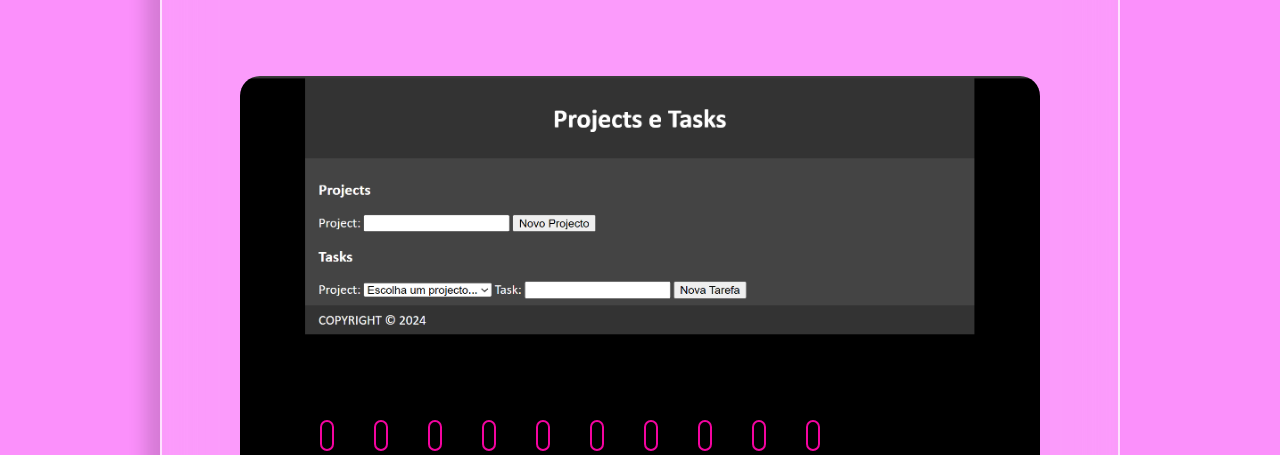
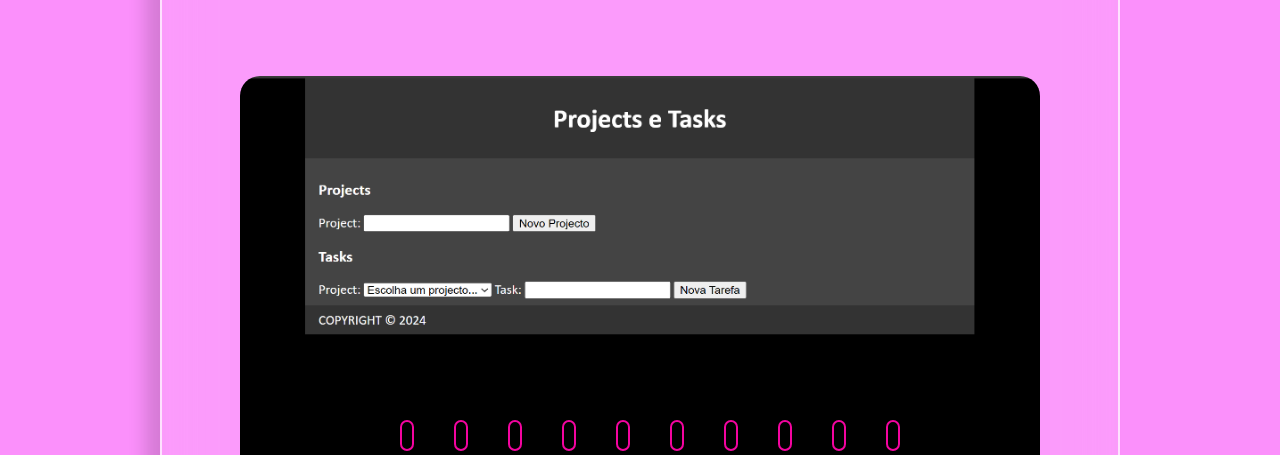
Before and after one commit to leticiaveigacs/MyPortifolio, a plain HTML site: page projects.html in a window 1280 px wide. Shown: the part 124-579 px from the top of the page. Drawn offline with Linux system fonts and the light colour scheme.

Commit message:
Update style.css

```diff
--- a/style.css
+++ b/style.css
@@ -305,7 +305,7 @@
 
     position: absolute;
     top: 100%;
-    left: 60%;
+    left: 70%;
     transform: translate(-50%, -50%);
 
 }
```
